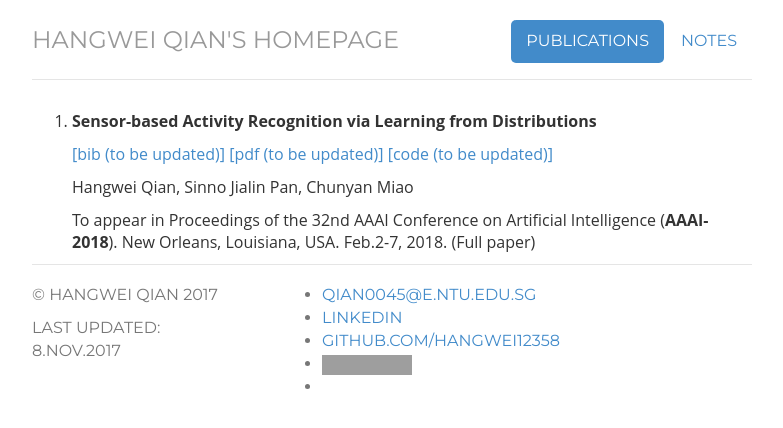
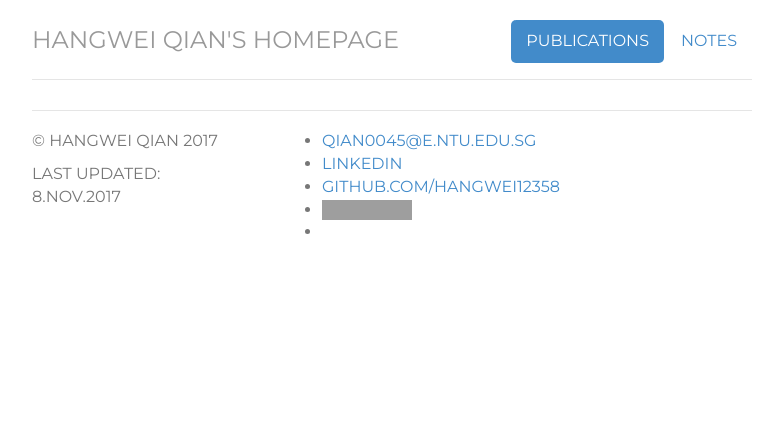
Before and after one commit to Hangwei12358/Hangwei12358.github.io, a Jekyll site: the page built from Publications/index.html, in a window 1280 px wide. Shown: the top 428 px of the page, without its empty margins (248-1031 px from the left). Built offline with Jekyll 4.4.1, drawn with Linux system fonts in a browser that asks for light colours; grey boxes are pictures that could not be loaded.

Commit message:
Update index.html

```diff
--- a/Publications/index.html
+++ b/Publications/index.html
@@ -7,13 +7,13 @@ notes: passive
 ---
 <div class="Publications">
 <ol>
-<li><p><dt>Sensor-based Activity Recognition via Learning from Distributions </dt></p>
+ <!--<li><p><dt>Sensor-based Activity Recognition via Learning from Distributions </dt></p>
 <p><a href= "http://hangwei12358.github.io/Publications/aaai2018.bib" target="_blank">[bib (to be updated)]</a> <a href= "http://hangwei12358.github.io/Publications/aaai2018.pdf" target="_blank">[pdf (to be updated)]</a> <a href= "http://hangwei12358.github.io/" target="_blank">[code (to be updated)]</a></p>
 <p>Hangwei Qian, Sinno Jialin Pan, Chunyan Miao</p>
 
 <p>To appear in Proceedings of the 32nd AAAI Conference on Artificial Intelligence (<b>AAAI-2018</b>). New Orleans, Louisiana, USA. Feb.2-7, 2018. (Full paper)</p>
 </li>
-
+-->
  <!-- <a href="test.pdf" class="btn btn-default pull-right" title="Download CV as PDF">Download CV</a> -->
 
   <!-- </div>   <p class = "lead"> Before that I studied Automation in<a href="http://hangwei12358.github.io/Publications/qe-slides.pdf" target = "_blank"> Univeristy of Science and Technology of China</a>.</p>
```
